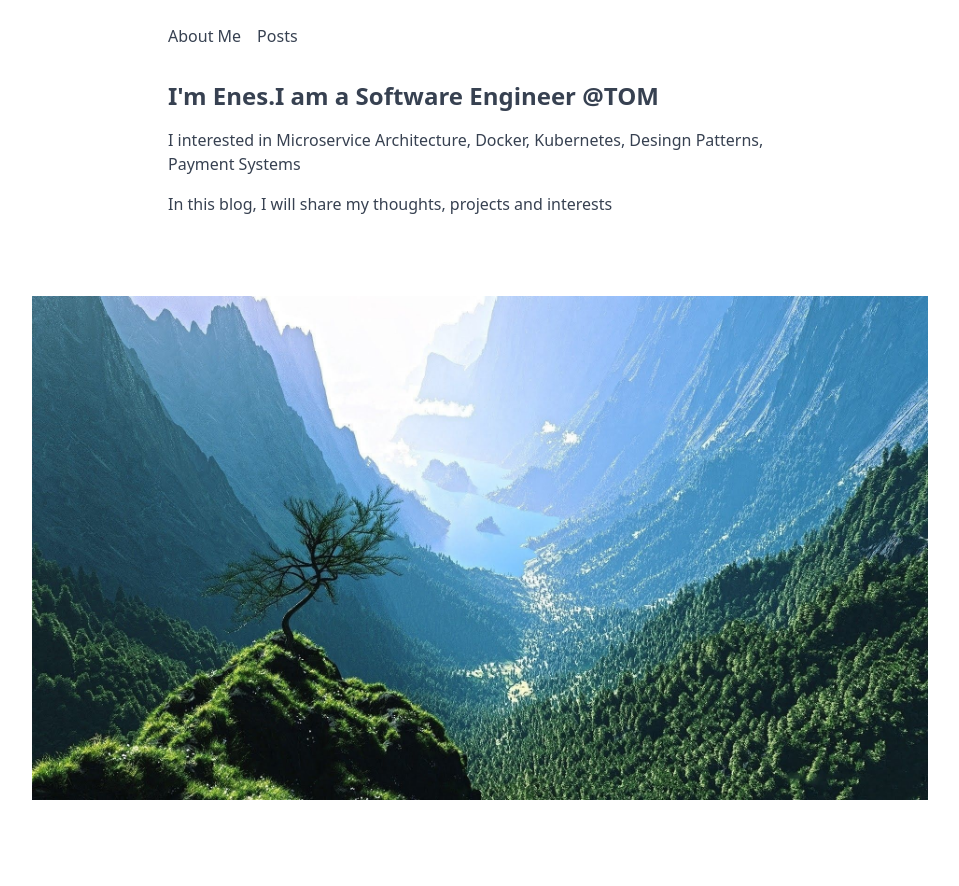
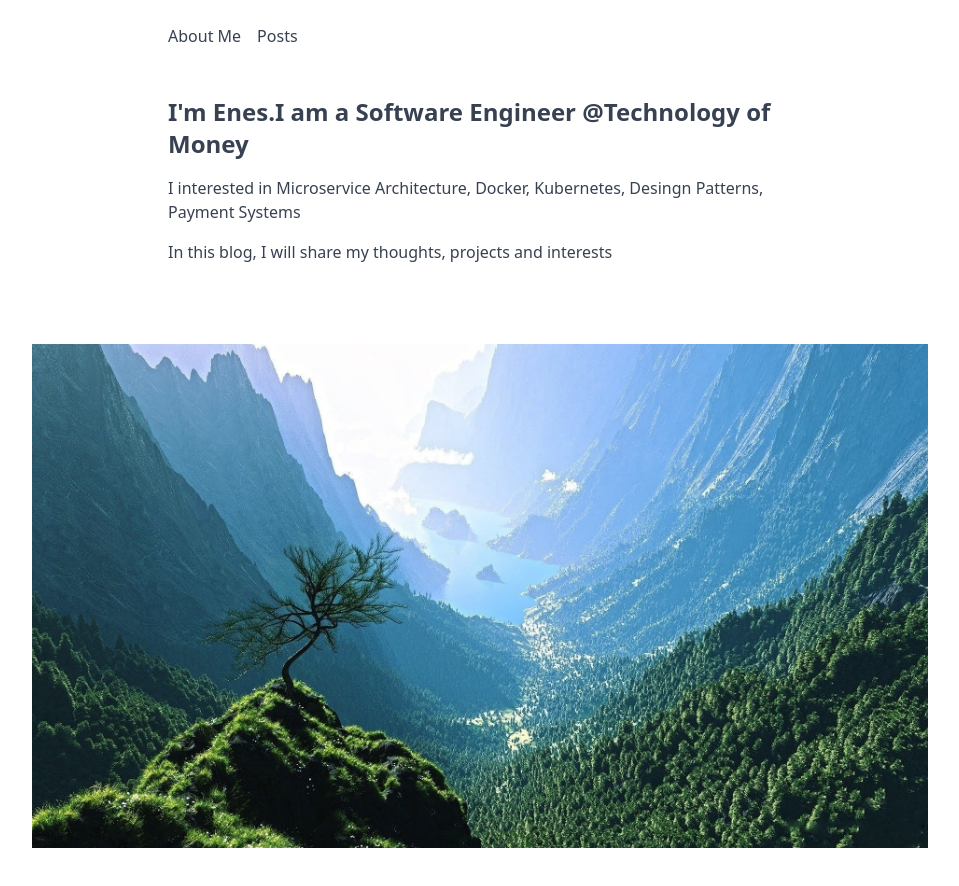
Before and after one commit to koksalmis/koksalmiscom, a Next.js app: page / in a window 1280 px wide. Shown: the top 886 px of the page, without its empty margins (160-1119 px from the left). Built offline with nearby package versions, Linux system fonts and the light colour scheme.

Commit message:
auth is added

```diff
--- a/package.json
+++ b/package.json
@@ -10,6 +10,7 @@
     "lint": "next lint"
   },
   "dependencies": {
+    "@auth0/auth0-react": "^2.0.0",
     "next": "^12.3.0",
     "next-mdx": "^0.6.2",
     "react": "^18.2.0",
--- a/pages/_app.js
+++ b/pages/_app.js
@@ -1,14 +1,23 @@
 import '../styles/globals.css'
 import Header from '../components/header'
+import { Auth0Provider } from '@auth0/auth0-react'
 
 function MyApp({ Component, pageProps }) {
   return (
-    <div className="antialiased text-gray-700">
-      <Header />
-      <main className="mt-2 mb-20">
-        <Component {...pageProps} />
-      </main>
-    </div>
+    <Auth0Provider
+      domain="dev-w4x2bjpw35ernwjz.us.auth0.com"
+      clientId="MyL5rlCfimQ47OWnCMh3wEBk9KMUYcO1"
+      authorizationParams={{
+        redirect_uri: process.env.NEXT_PUBLIC_URL
+      }}
+    >
+      <div className="antialiased text-gray-700">
+        <Header />
+        <main className="mt-6 mb-20">
+          <Component {...pageProps} />
+        </main>
+      </div>
+    </Auth0Provider>
   )
 }
 
--- a/pages/blog/[...slug].js
+++ b/pages/blog/[...slug].js
@@ -1,8 +1,11 @@
-import { getMdxNode, getMdxPaths } from 'next-mdx/server'
-import { useHydrate } from 'next-mdx/client'
-import { mdxComponents } from '../../components/mdx-components'
+import {getMdxNode, getMdxPaths} from 'next-mdx/server'
+import {useHydrate} from 'next-mdx/client'
+import {mdxComponents} from '../../components/mdx-components'
+import {useAuth0} from '@auth0/auth0-react'
 
-export default function PostPage({ post }) {
+export default function PostPage({post}) {
+    const {loginWithRedirect, logout, isAuthenticated, user} = useAuth0()
+
     const content = useHydrate(post, {
         components: mdxComponents
     })
@@ -12,9 +15,33 @@ export default function PostPage({ post }) {
             <article>
                 <h1 className="text-4xl font-bold">{post.frontMatter.title}</h1>
                 <p>{post.frontMatter.excerpt}</p>
-        <hr className="my-4" />
+                <hr className="my-4"/>
                 <div className="prose"> {content} </div>
             </article>
+            <form className="mt-10">
+                <textarea rows="3" className="border  border-gray-300 rounded w-full block px-2 py-1"></textarea>
+                <div className="mt-4">
+                    {isAuthenticated ? (
+                        <div>
+                            <div className="flex items-center space-x-2">
+                                <button className="bg-blue-600 text-white px-2 py-1 rounded">Send</button>
+                                <img src={user.picture} width={30} className="rounded-full"/>
+                                <span>{user.name}</span>
+                                <button typeof="button" onClick={() => logout({returnTo: process.env.NEXT_PUBLIC_URL + '/blog'})}>
+                                    x
+                                </button>
+                            </div>
+
+                        </div>
+                    ) : (
+                        <div>
+                            <button className="bg-blue-600 text-white px-2 py-1 rounded" typeof="button" onClick={() => loginWithRedirect()}>
+                                Login
+                            </button>
+                        </div>
+                    )}
+                </div>
+            </form>
         </div>
     )
 }
--- a/pages/index.js
+++ b/pages/index.js
@@ -4,7 +4,7 @@ function HomePage() {
       <div className="site-container">
         <div className="space-y-4">
           <h1 className="text-2xl font-bold">
-            I'm Enes.I am a Software Engineer <a href="https://www.tompay.com.tr/">@TOM</a>
+            I'm Enes.I am a Software Engineer <a href="https://www.tompay.com.tr/">@Technology of Money</a>
           </h1>
           <p>
             I interested in Microservice Architecture, Docker, Kubernetes,
```
Also changed, not shown: 2 other files (tests, documents, lock files or other folders). Lines whose indentation alone changed are shown as unchanged.
